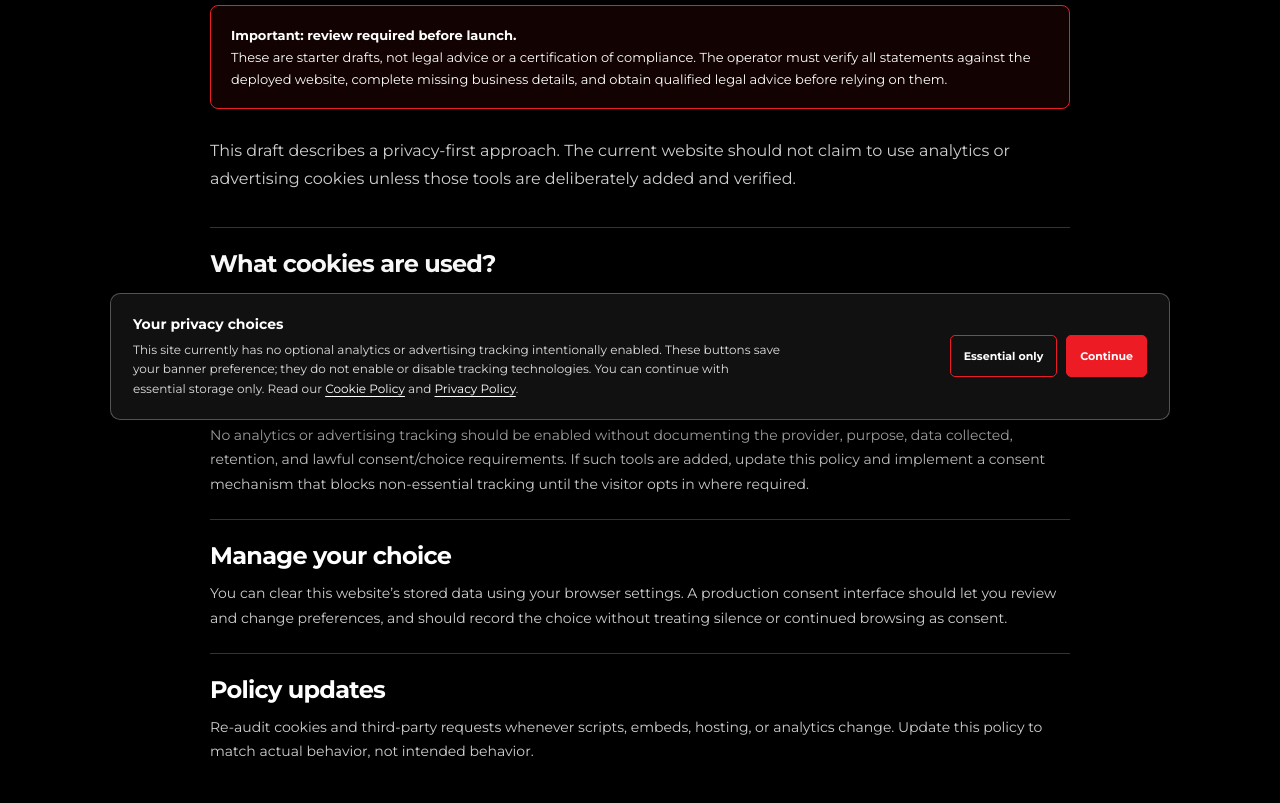
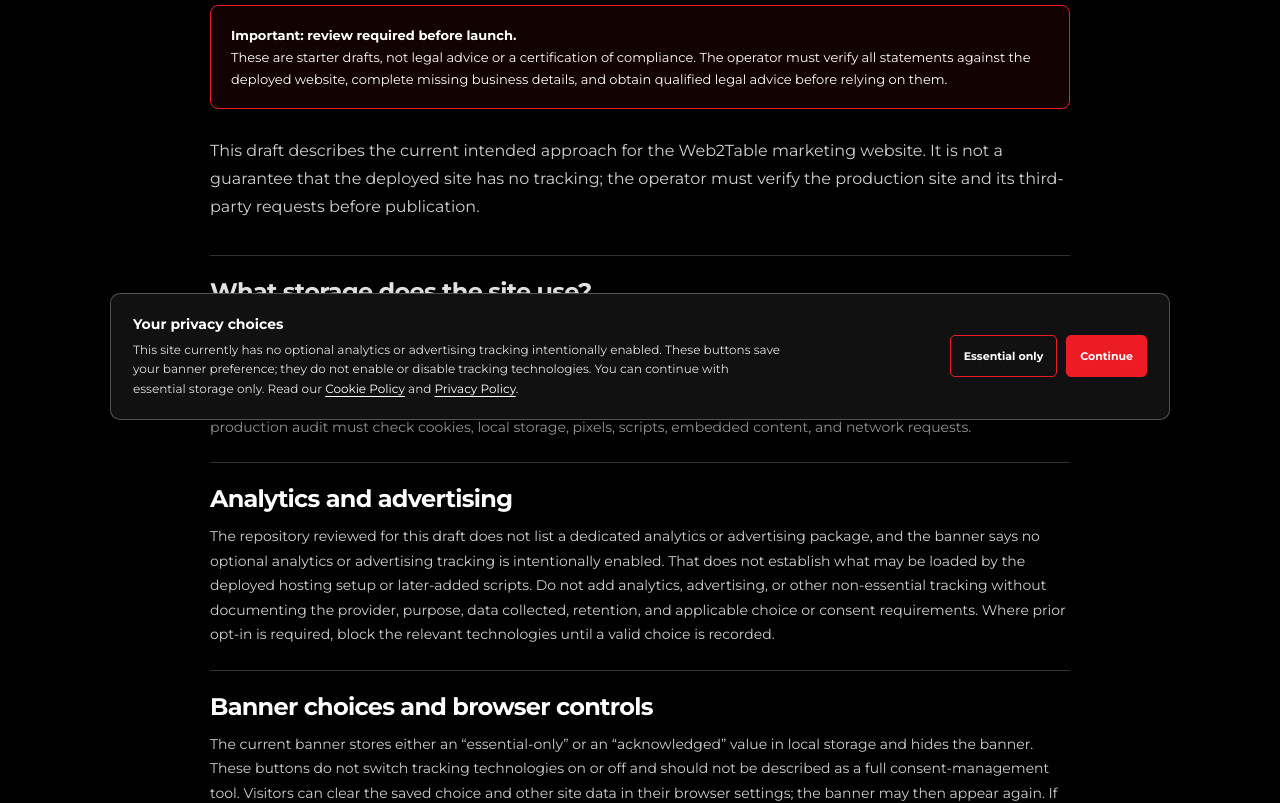
Before and after one commit to Jrnotjunior/web2table.io, a React (Vite) app: page /cookies in a window 1280 px wide. Shown: the part 360-1163 px from the top of the page. Built offline with nearby package versions, Linux system fonts and the light colour scheme.

Commit message:
Clarify cookie policy and browser storage behavior

```diff
--- a/src/pages/LegalPage.tsx
+++ b/src/pages/LegalPage.tsx
@@ -22,11 +22,11 @@ const policies: Record<string, Policy> = {
     { heading: 'Availability, disclaimers, and liability', body: 'The marketing website may be changed or temporarily unavailable. To the extent permitted by law, the website is provided on an “as available” basis. Nothing in these draft terms excludes consumer rights or liability that cannot lawfully be excluded. Any warranties, service levels, liability limits, indemnities, and remedies for the paid platform must be drafted for the actual service and reviewed by a Philippine lawyer; do not publish a blanket exclusion that conflicts with mandatory law.' },
     { heading: 'Governing law, changes, and contact', body: 'The business has supplied the address Unit V5, Red Gate, White Apartment, J. Martin Street, Pasolo, Valenzuela City, Philippines, and email web2table.solutions@gmail.com. Insert the exact registered business name shown on the registration documents. Have governing-law, dispute-resolution, and consumer-rights provisions reviewed by a Philippine lawyer. Publish a clear effective date when these terms are finalized and notify users of material changes where required.' },
   ] },
-  cookies: { title: 'Cookie Policy', updated: 'October 11, 2026', intro: 'This draft describes a privacy-first approach. The current website should not claim to use analytics or advertising cookies unless those tools are deliberately added and verified.', sections: [
-    { heading: 'What cookies are used?', body: 'Essential storage may be used to remember a visitor’s consent choice. The operator must inspect the deployed site and all dependencies to confirm whether any other cookies, local storage, pixels, analytics, or tracking technologies are present.' },
-    { heading: 'Analytics and marketing', body: 'No analytics or advertising tracking should be enabled without documenting the provider, purpose, data collected, retention, and lawful consent/choice requirements. If such tools are added, update this policy and implement a consent mechanism that blocks non-essential tracking until the visitor opts in where required.' },
-    { heading: 'Manage your choice', body: 'You can clear this website’s stored data using your browser settings. A production consent interface should let you review and change preferences, and should record the choice without treating silence or continued browsing as consent.' },
-    { heading: 'Policy updates', body: 'Re-audit cookies and third-party requests whenever scripts, embeds, hosting, or analytics change. Update this policy to match actual behavior, not intended behavior.' },
+  cookies: { title: 'Cookie Policy', updated: 'October 11, 2026', intro: 'This draft describes the current intended approach for the Web2Table marketing website. It is not a guarantee that the deployed site has no tracking; the operator must verify the production site and its third-party requests before publication.', sections: [
+    { heading: 'What storage does the site use?', body: 'The current consent banner uses browser local storage to remember that a visitor selected a banner option. This is a browser-storage preference, not proof of consent to tracking. The website also loads the Montserrat font from Google Fonts, which causes the visitor’s browser to request resources from Google. The operator should review the provider’s applicable terms and privacy information and decide whether to self-host fonts or otherwise disclose this request. A production audit must check cookies, local storage, pixels, scripts, embedded content, and network requests.' },
+    { heading: 'Analytics and advertising', body: 'The repository reviewed for this draft does not list a dedicated analytics or advertising package, and the banner says no optional analytics or advertising tracking is intentionally enabled. That does not establish what may be loaded by the deployed hosting setup or later-added scripts. Do not add analytics, advertising, or other non-essential tracking without documenting the provider, purpose, data collected, retention, and applicable choice or consent requirements. Where prior opt-in is required, block the relevant technologies until a valid choice is recorded.' },
+    { heading: 'Banner choices and browser controls', body: 'The current banner stores either an “essential-only” or an “acknowledged” value in local storage and hides the banner. These buttons do not switch tracking technologies on or off and should not be described as a full consent-management tool. Visitors can clear the saved choice and other site data in their browser settings; the banner may then appear again. If non-essential tracking is introduced, implement a real preference interface that allows visitors to change their choice and technically enforces that choice.' },
+    { heading: 'Policy updates', body: 'Re-audit cookies, browser storage, scripts, embedded services, fonts, hosting, and third-party network requests when the site changes and before making claims about tracking. Update this policy to describe actual deployed behavior. The operator should retain a record of the audit and review any legal requirements that apply to visitors in the locations served.' },
   ] },
   refunds: { title: 'Refund & Cancellation Policy', updated: 'October 11, 2026', intro: 'This draft describes the known Web2Table commercial model: a one-time setup fee and a recurring monthly subscription, with payments described as GCash, bank transfer, or cash. The operator must confirm the final terms, make them available before purchase, and ensure the policy matches actual practice and applicable Philippine law.', sections: [
     { heading: 'Before you purchase', body: 'Before a restaurant commits, Web2Table should provide a written quotation or order form stating the exact setup fee, monthly subscription price, applicable taxes and charges, what the setup fee includes, when service starts, the billing due date, accepted payment methods, how payment is confirmed and receipted, and whether renewal is automatic or requires a new payment. Do not treat a subscription as automatically renewing unless that arrangement is clearly disclosed and actually implemented. The identity of the registered business receiving payment should match the business and payment instructions provided to the customer.' },
```
